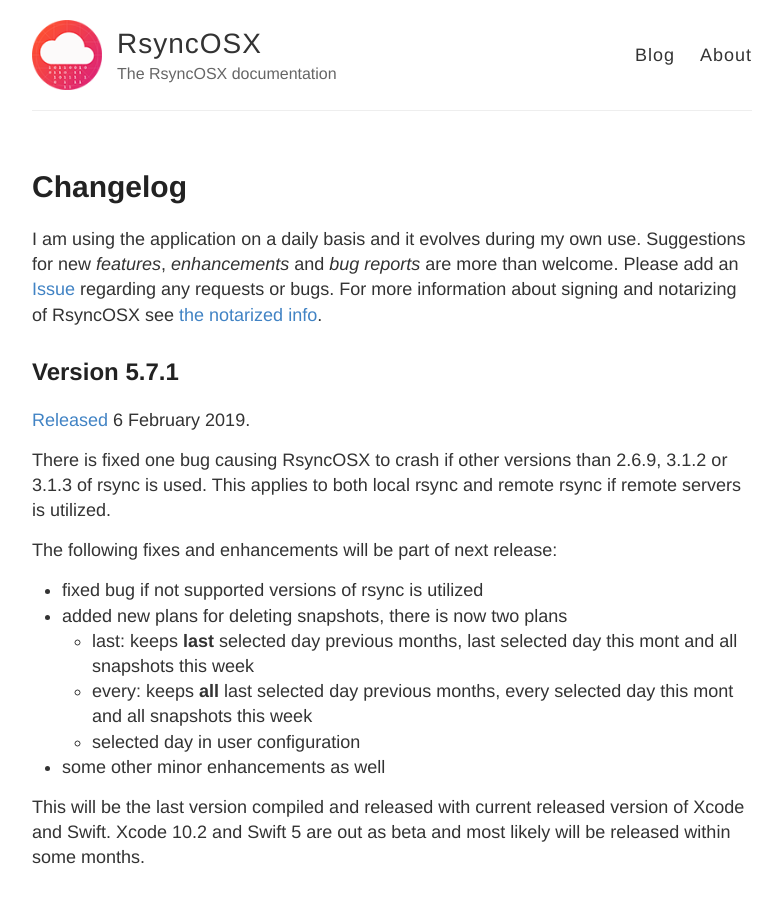
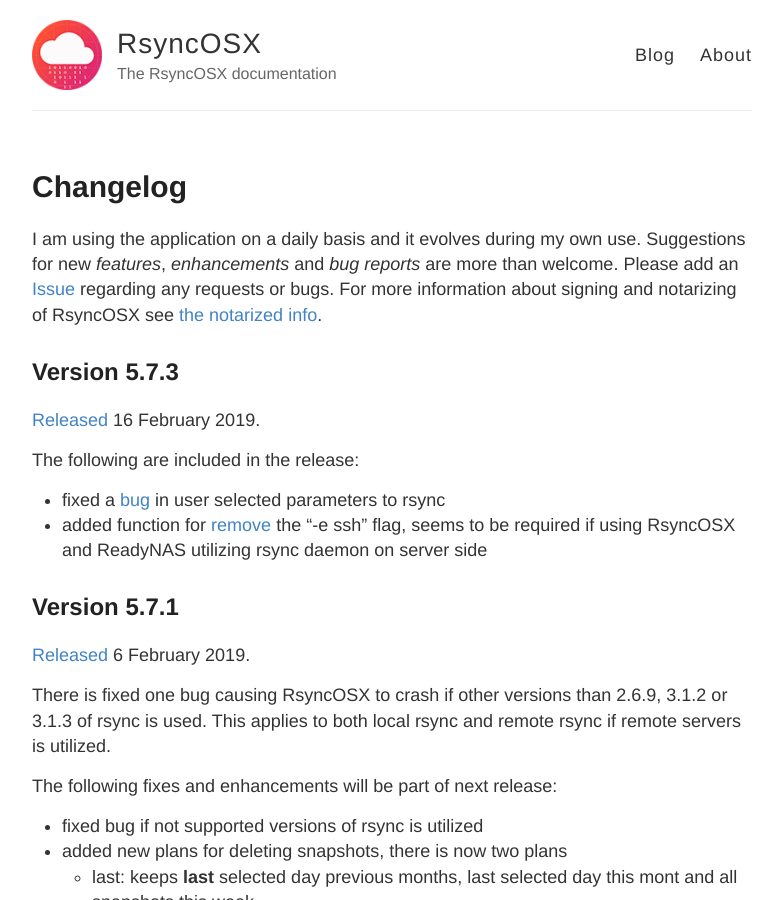
Before and after one commit to d2s/Documentation, a Jekyll site: the page built from _posts/2018-04-10-Changelog.md, in a window 1280 px wide and 900 px high. Shown: the whole window, without its empty margins (248-1030 px from the left). Built offline with Jekyll 4.4.1, drawn with Linux system fonts in a browser that asks for light colours.

Commit message:
Update 2018-04-10-Changelog.md

```diff
--- a/_posts/2018-04-10-Changelog.md
+++ b/_posts/2018-04-10-Changelog.md
@@ -4,6 +4,17 @@ title:  "Changelog"
 permalink: Changelog
 ---
 I am using the application on a daily basis and it evolves during my own use. Suggestions for new *features*, *enhancements* and *bug reports* are more than welcome. Please add an [Issue](https://github.com/rsyncOSX/RsyncOSX/issues) regarding any requests or bugs. For more information about signing and notarizing of RsyncOSX see [the notarized info](/Notarized).
+
+## Version 5.7.3
+
+[Released](https://github.com/rsyncOSX/RsyncOSX/releases/tag/v5.7.3) 16 February 2019.
+
+The following are included in the release:
+
+- fixed a [bug](https://github.com/rsyncOSX/RsyncOSX/issues/1061) in user selected parameters to rsync
+- added function for [remove](https://github.com/rsyncOSX/RsyncOSX/issues/1059) the "-e ssh" flag, seems to be required if using RsyncOSX and ReadyNAS utilizing rsync daemon on server side
+
+
 
 ## Version 5.7.1
 
```
